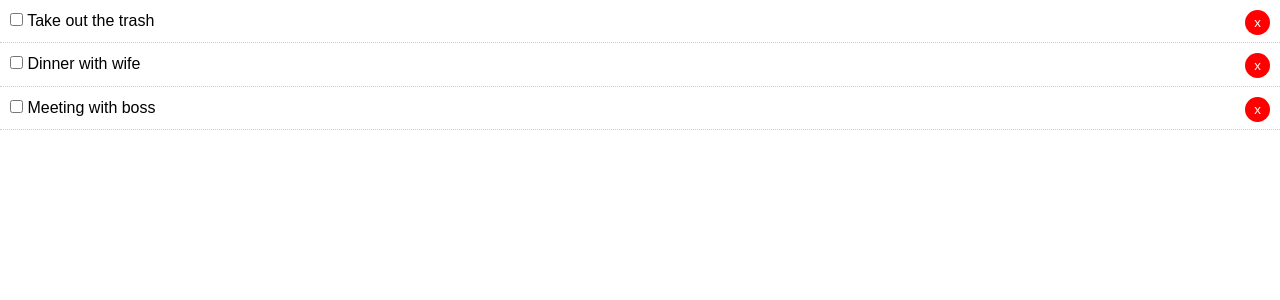
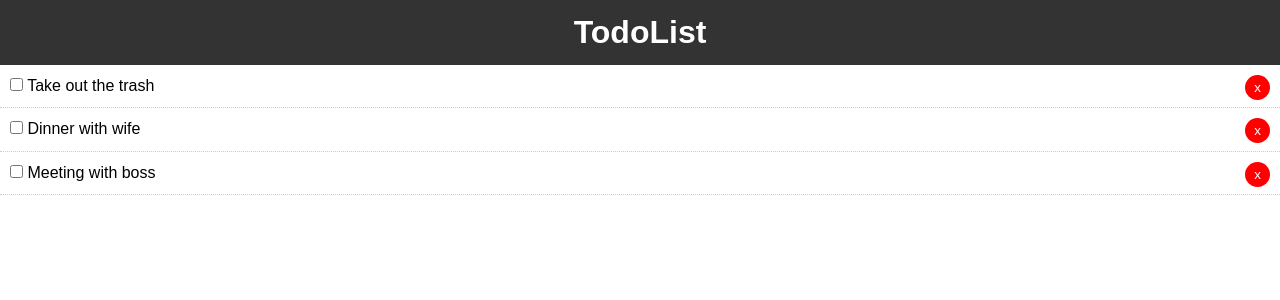
Before and after one commit to Darrenni97/to-do-list, a React (Create React App) app: page / in a window 1280 px wide. Shown: the top 300 px of the page. Built offline with nearby package versions, Linux system fonts and the light colour scheme.

Commit message:
added header

```diff
--- a/src/App.js
+++ b/src/App.js
@@ -1,4 +1,5 @@
 import React, { Component } from "react";
+import Header from "./components/layout/Header";
 import Todos from "./components/Todos";
 import "./App.css";
 
@@ -43,6 +44,7 @@
   render() {
     return (
       <div className="App">
+        <Header />
         <Todos todos={this.state.todos} markComplete={this.markComplete} delTodo={this.delTodo} />
       </div>
     );
--- /dev/null
+++ b/src/components/layout/Header.js
@@ -0,0 +1,16 @@
+import React from "react";
+
+export default function Header() {
+  return (
+    <header style={headerStyle}>
+      <h1>TodoList</h1>
+    </header>
+  );
+}
+
+const headerStyle = {
+  background: "#333",
+  color: "#fff",
+  textAlign: "center",
+  padding: "10px"
+};
```
Also changed, not shown: src/components/AddTodo.js (added).
